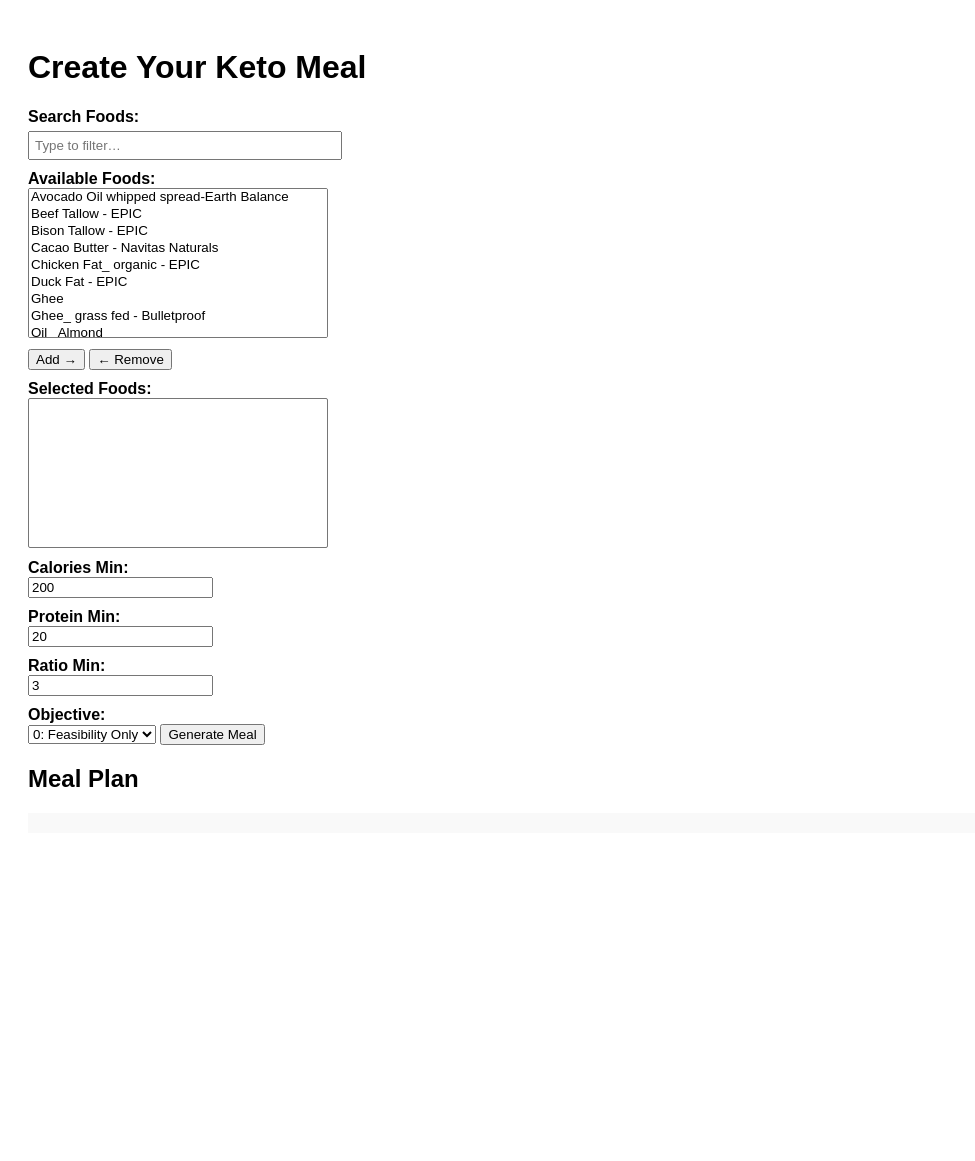
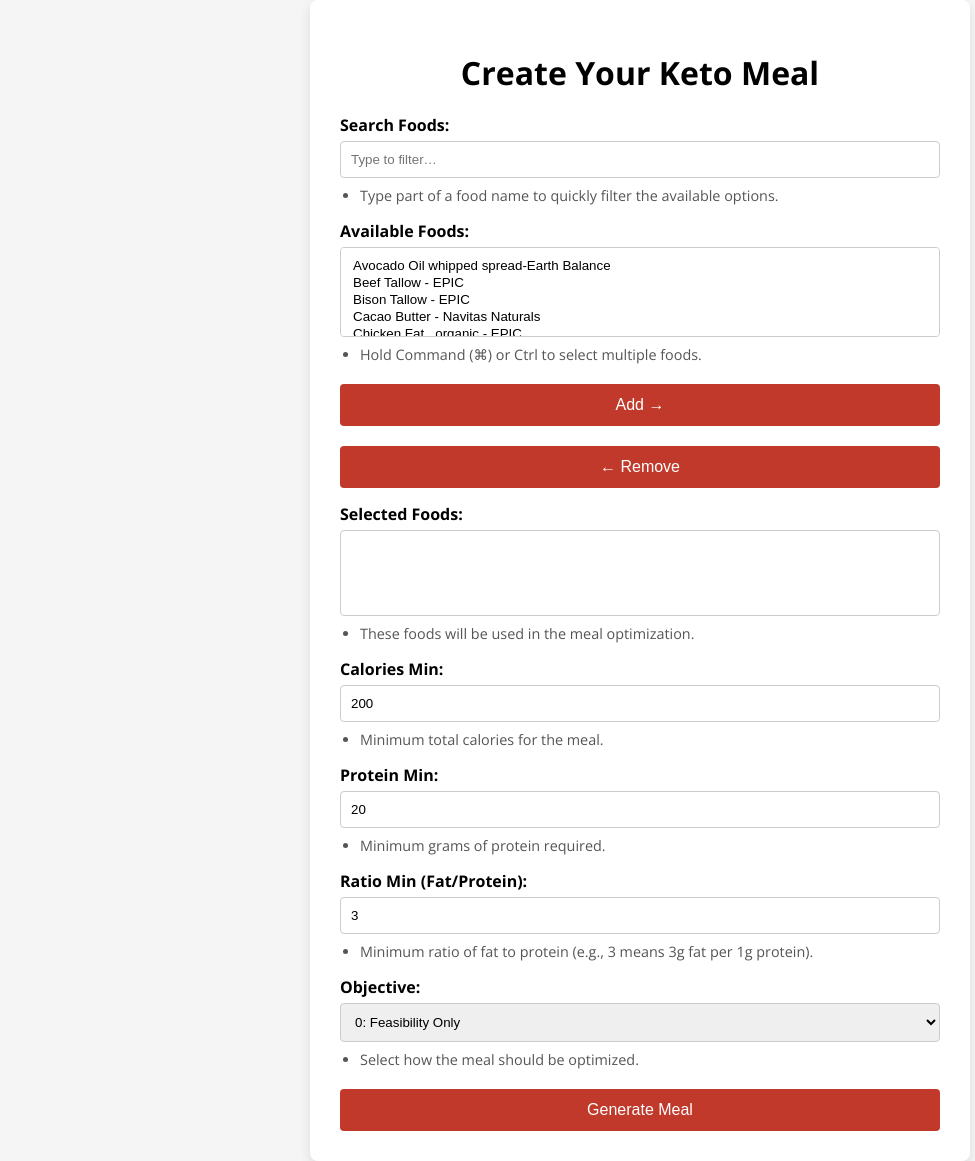
Before and after one commit to truemancd/keto-meal-planner, a Flask app: page / in a window 1280 px wide. Shown: the whole page, without its empty margins (0-975 px from the left). Before the commit the page ends 787 px from the top, so only its background shows below. Run offline with Flask 3, Linux system fonts and the light colour scheme; lists and menus that the app fills with data are empty.

Commit message:
change to UI

```diff
--- a/templates/index.html
+++ b/templates/index.html
@@ -1,26 +1,97 @@
 <!DOCTYPE html>
-<html>
+<html lang="en">
 <head>
+  <meta charset="UTF-8">
+  <meta name="viewport" content="width=device-width, initial-scale=1.0">
   <title>Keto Meal Planner</title>
+  <link href="https://fonts.googleapis.com/css?family=Open+Sans:400,700&display=swap" rel="stylesheet">
   <style>
-    body { font-family: sans-serif; padding: 20px; }
-    label { font-weight: bold; display: block; margin-top: 10px; }
-    #foodSearch { width: 300px; padding: 5px; margin-top: 5px; }
-    #foodSelect, #selectedList { width: 300px; height: 150px; }
-    #controls { margin: 10px 0; }
-    table { border-collapse: collapse; margin-top: 20px; }
-    th, td { border: 1px solid #ccc; padding: 5px 10px; }
-    th { background: #eee; text-align: left; }
+    body {
+      margin: 0;
+      padding: 0;
+      font-family: 'Open Sans', sans-serif;
+      background-color: #f5f5f5;
+      display: flex;
+      justify-content: center;
+      align-items: center;
+      min-height: 100vh;
+    }
+    .container {
+      background: #fff;
+      border-radius: 8px;
+      box-shadow: 0 4px 12px rgba(0,0,0,0.1);
+      padding: 30px;
+      max-width: 600px;
+      width: 100%;
+    }
+    h1 {
+      text-align: center;
+      margin-bottom: 20px;
+      font-weight: 700;
+    }
+    label {
+      font-weight: bold;
+      display: block;
+      margin-top: 15px;
+    }
+    input, select {
+      width: 100%;
+      padding: 10px;
+      margin-top: 5px;
+      border: 1px solid #ccc;
+      border-radius: 4px;
+      box-sizing: border-box;
+    }
+    button {
+      width: 100%;
+      padding: 12px;
+      margin-top: 20px;
+      background-color: #C0392B;
+      color: #fff;
+      border: none;
+      border-radius: 4px;
+      font-size: 16px;
+      cursor: pointer;
+    }
+    button:hover {
+      background-color: #A93226;
+    }
+    .info-list {
+      font-size: 0.9rem;
+      color: #555;
+      margin: 8px 0 0 0;
+      padding-left: 20px;
+    }
+    table {
+      width: 100%;
+      border-collapse: collapse;
+      margin-top: 20px;
+    }
+    th, td {
+      border: 1px solid #ddd;
+      padding: 8px;
+      text-align: left;
+    }
+    th {
+      background-color: #f0f0f0;
+    }
   </style>
 </head>
 <body>
+  <div class="container">
     <h1>Create Your Keto Meal</h1>
 
     <label for="foodSearch">Search Foods:</label>
-  <input id="foodSearch" placeholder="Type to filter…" />
+    <input id="foodSearch" placeholder="Type to filter…">
+    <ul class="info-list">
+      <li>Type part of a food name to quickly filter the available options.</li>
+    </ul>
 
     <label for="foodSelect">Available Foods:</label>
     <select id="foodSelect" multiple></select>
+    <ul class="info-list">
+      <li>Hold Command (⌘) or Ctrl to select multiple foods.</li>
+    </ul>
 
     <div id="controls">
       <button onclick="addFood()">Add →</button>
@@ -29,30 +100,42 @@
 
     <label for="selectedList">Selected Foods:</label>
     <select id="selectedList" multiple></select>
+    <ul class="info-list">
+      <li>These foods will be used in the meal optimization.</li>
+    </ul>
 
     <label for="caloriesMin">Calories Min:</label>
-  <input type="number" id="caloriesMin" value="200" />
+    <input type="number" id="caloriesMin" value="200">
+    <ul class="info-list">
+      <li>Minimum total calories for the meal.</li>
+    </ul>
 
     <label for="proteinMin">Protein Min:</label>
-  <input type="number" id="proteinMin" value="20" />
+    <input type="number" id="proteinMin" value="20">
+    <ul class="info-list">
+      <li>Minimum grams of protein required.</li>
+    </ul>
 
-  <label for="ratioMin">Ratio Min:</label>
-  <input type="number" id="ratioMin" value="3" />
+    <label for="ratioMin">Ratio Min (Fat/Protein):</label>
+    <input type="number" id="ratioMin" value="3">
+    <ul class="info-list">
+      <li>Minimum ratio of fat to protein (e.g., 3 means 3g fat per 1g protein).</li>
+    </ul>
 
     <label for="objectiveType">Objective:</label>
     <select id="objectiveType">
       <option value="0">0: Feasibility Only</option>
-    <option value="1">1: Minimize</option>
-    <option value="2">2: Maximize</option>
-    <option value="3">3: Minimize Max</option>
-    <option value="4">4: Maximize Min</option>
+      <option value="1">1: Minimize Total Weight</option>
+      <option value="2">2: Maximize Protein</option>
+      <option value="3">3: Minimize Max Individual Food</option>
+      <option value="4">4: Maximize Min Individual Food</option>
     </select>
+    <ul class="info-list">
+      <li>Select how the meal should be optimized.</li>
+    </ul>
 
     <button onclick="submitForm()">Generate Meal</button>
-
-  <h2>Meal Plan</h2>
-  <pre id="output" style="background:#f9f9f9;padding:10px;"></pre>
-  <div id="details"></div>
+  </div>
 
   <script>
     const allFoods = {{ food_list | tojson }};
@@ -102,6 +185,7 @@
         ratio_min: parseFloat(document.getElementById('ratioMin').value) || 0,
         objective_function_type: parseInt(document.getElementById('objectiveType').value)
       };
+
       fetch('/optimize', {
         method: 'POST',
         headers: { 'Content-Type': 'application/json' },
@@ -109,33 +193,28 @@
       })
       .then(r => r.json())
       .then(d => {
-        const out = document.getElementById('output');
-        const det = document.getElementById('details');
+        const resultWindow = window.open('', '_blank', 'width=700,height=600');
+        let html = `<!DOCTYPE html><html><head><title>Meal Plan</title>
+          <link href="https://fonts.googleapis.com/css?family=Open+Sans:400,700&display=swap" rel="stylesheet">
+          <style>body{font-family:'Open Sans',sans-serif;padding:20px;}table{width:100%;border-collapse:collapse;margin-top:20px;}th,td{border:1px solid #ddd;padding:8px;text-align:left;}th{background:#f0f0f0;}</style>
+          </head><body><h1>Meal Plan</h1>`;
         if (d.error) {
-          out.textContent = '⚠️ ' + d.error;
-          det.innerHTML = '';
+          html += `<p style="color:#C0392B;">⚠️ ${d.error}</p>`;
         } else {
-          out.textContent = d.meal_plan;
-          let html = '<h3>Ingredients</h3><table><tr>' +
-                     '<th>Name</th><th>g</th><th>Fat</th>' +
-                     '<th>Prot</th><th>Carb</th><th>Cal</th></tr>';
+          html += `<h3>Ingredients</h3><table><tr><th>Name</th><th>g</th><th>Fat</th><th>Prot</th><th>Carb</th><th>Cal</th></tr>`;
           d.ingredients.forEach(i => {
-            html += `<tr><td>${i.name}</td>` +
-                    `<td>${i.grams.toFixed(2)}</td>` +
-                    `<td>${i.fat.toFixed(2)}</td>` +
-                    `<td>${i.protein.toFixed(2)}</td>` +
-                    `<td>${i.carbs.toFixed(2)}</td>` +
-                    `<td>${i.calories.toFixed(2)}</td></tr>`;
+            html += `<tr><td>${i.name}</td><td>${i.grams.toFixed(2)}</td><td>${i.fat.toFixed(2)}</td><td>${i.protein.toFixed(2)}</td><td>${i.carbs.toFixed(2)}</td><td>${i.calories.toFixed(2)}</td></tr>`;
           });
-          html += '</table><h3>Totals</h3><table>' +
-                  '<tr><th>Metric</th><th>Amount</th></tr>' +
-                  `<tr><td>Total Fat</td><td>${d.totals.fat.toFixed(2)}</td></tr>` +
-                  `<tr><td>Total Prot</td><td>${d.totals.protein.toFixed(2)}</td></tr>` +
-                  `<tr><td>Total Carb</td><td>${d.totals.carbs.toFixed(2)}</td></tr>` +
-                  `<tr><td>Total Cal</td><td>${d.totals.calories.toFixed(2)}</td></tr>` +
-                  '</table>';
-          det.innerHTML = html;
+          html += `</table><h3>Totals</h3><table><tr><th>Metric</th><th>Amount</th></tr>`;
+          html += `<tr><td>Total Fat</td><td>${d.totals.fat.toFixed(2)}</td></tr>`;
+          html += `<tr><td>Total Prot</td><td>${d.totals.protein.toFixed(2)}</td></tr>`;
+          html += `<tr><td>Total Carb</td><td>${d.totals.carbs.toFixed(2)}</td></tr>`;
+          html += `<tr><td>Total Cal</td><td>${d.totals.calories.toFixed(2)}</td></tr>`;
+          html += `</table>`;
         }
+        html += `</body></html>`;
+        resultWindow.document.write(html);
+        resultWindow.document.close();
       });
     }
   </script>
```
Lines whose indentation alone changed are shown as unchanged.
